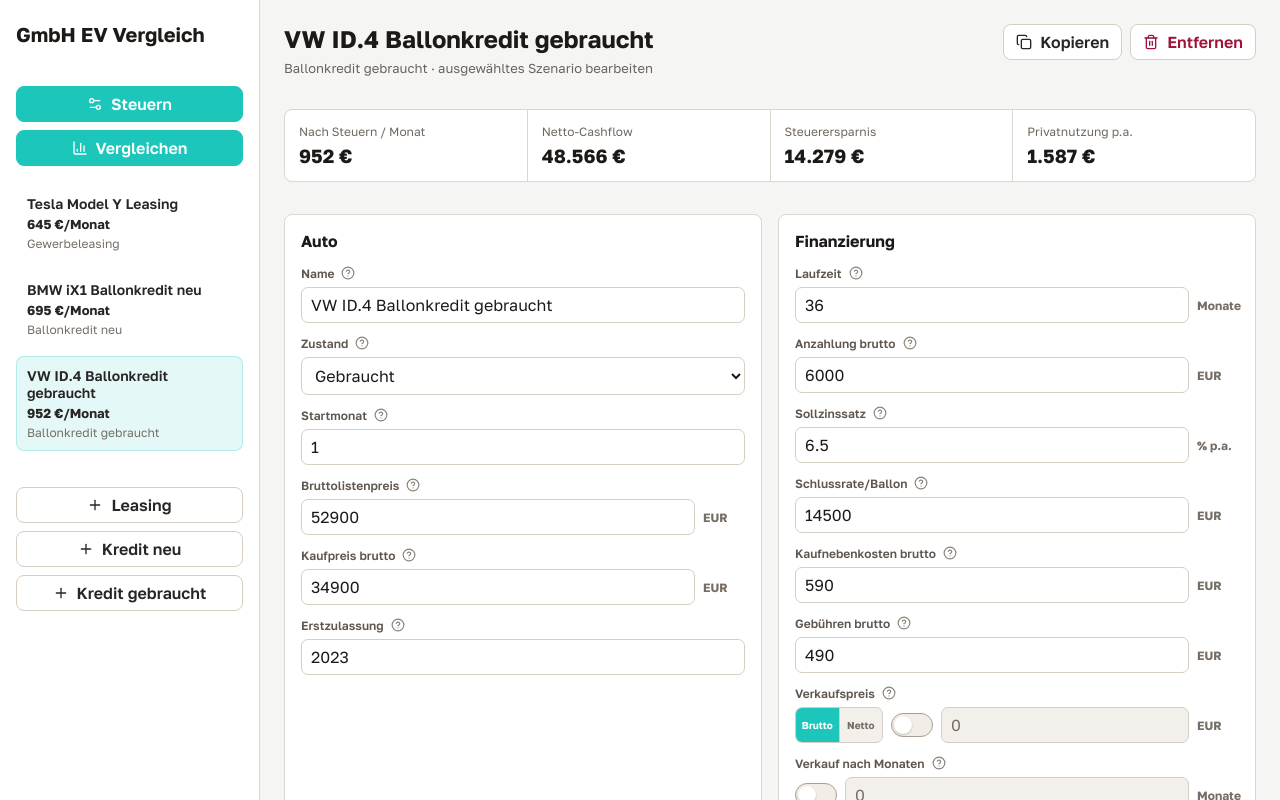
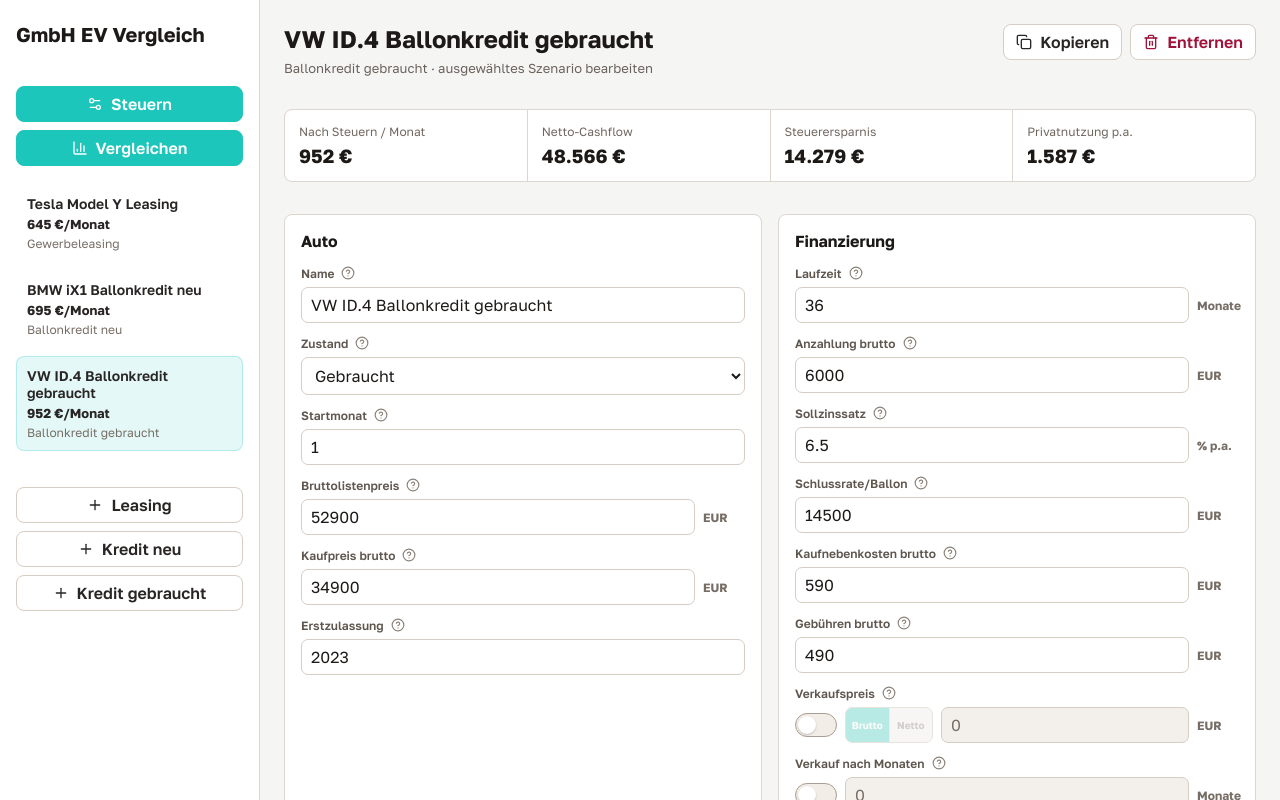
Before and after one commit to levrom/felev-ev-compare, a React (Vite) app: page / in a window 1280 px wide. Both pictures are taken after a click on the button 129 px from the left and 403 px from the top of the page. Shown: the top 800 px of the page. Built offline with nearby package versions, Linux system fonts and the light colour scheme.

Commit message:
Place sale mode toggle after enable switch

```diff
--- a/src/App.tsx
+++ b/src/App.tsx
@@ -707,7 +707,6 @@
         {help ? <TooltipButton help={help} label={label} /> : null}
       </div>
       <div className="inputWrap">
-        {prepend ?? null}
         {optionalToggle ? (
           <label className="fieldToggleControl" htmlFor={toggleId}>
             <input
@@ -723,6 +722,7 @@
             </span>
           </label>
         ) : null}
+        {prepend ?? null}
         <input
           id={inputId}
           type="number"
@@ -840,13 +840,19 @@
   value,
   options,
   onChange,
+  disabled,
 }: {
   value: T;
   options: { value: T; label: string }[];
   onChange: (value: T) => void;
+  disabled?: boolean;
 }) {
   return (
-    <div className="inlineModeToggleGroup" role="group" aria-label="Price mode">
+    <div
+      className={`inlineModeToggleGroup${disabled ? " isDisabled" : ""}`}
+      role="group"
+      aria-label="Price mode"
+    >
       {options.map((option) => {
         const active = option.value === value;
         return (
@@ -855,6 +861,7 @@
             type="button"
             className={`inlineModeToggleButton${active ? " isActive" : ""}`}
             aria-pressed={active}
+            disabled={disabled}
             onClick={() => onChange(option.value)}
           >
             {option.label}
@@ -1601,6 +1608,7 @@
                         car: { ...selected.car, salePriceMode },
                       })
                     }
+                    disabled={!selected.car.salePriceNetEnabled}
                   />
                 }
                 help={ui.help.salePriceNet}
--- a/src/styles.css
+++ b/src/styles.css
@@ -505,6 +505,14 @@
   outline-offset: -2px;
 }
 
+.inlineModeToggleGroup.isDisabled {
+  opacity: 0.55;
+}
+
+.inlineModeToggleButton:disabled {
+  cursor: not-allowed;
+}
+
 .field input,
 .field select {
   width: 100%;
```
